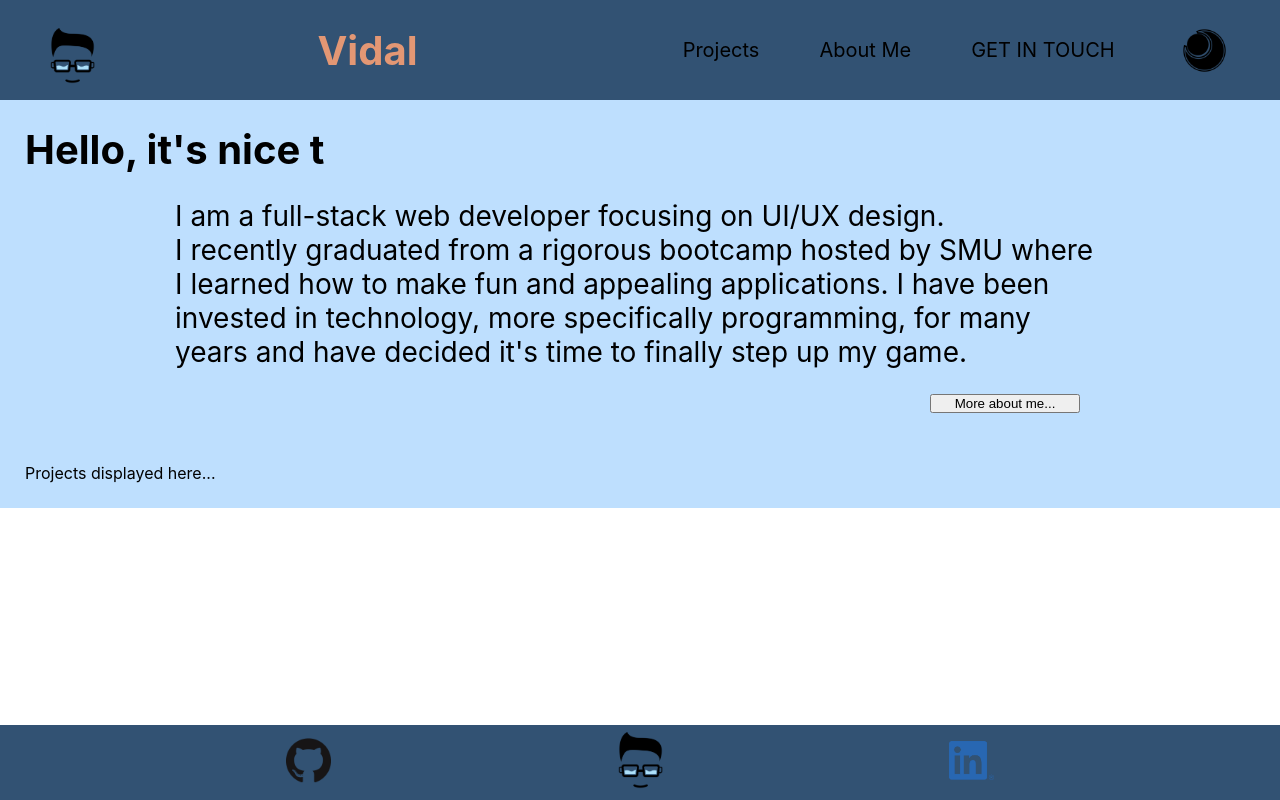
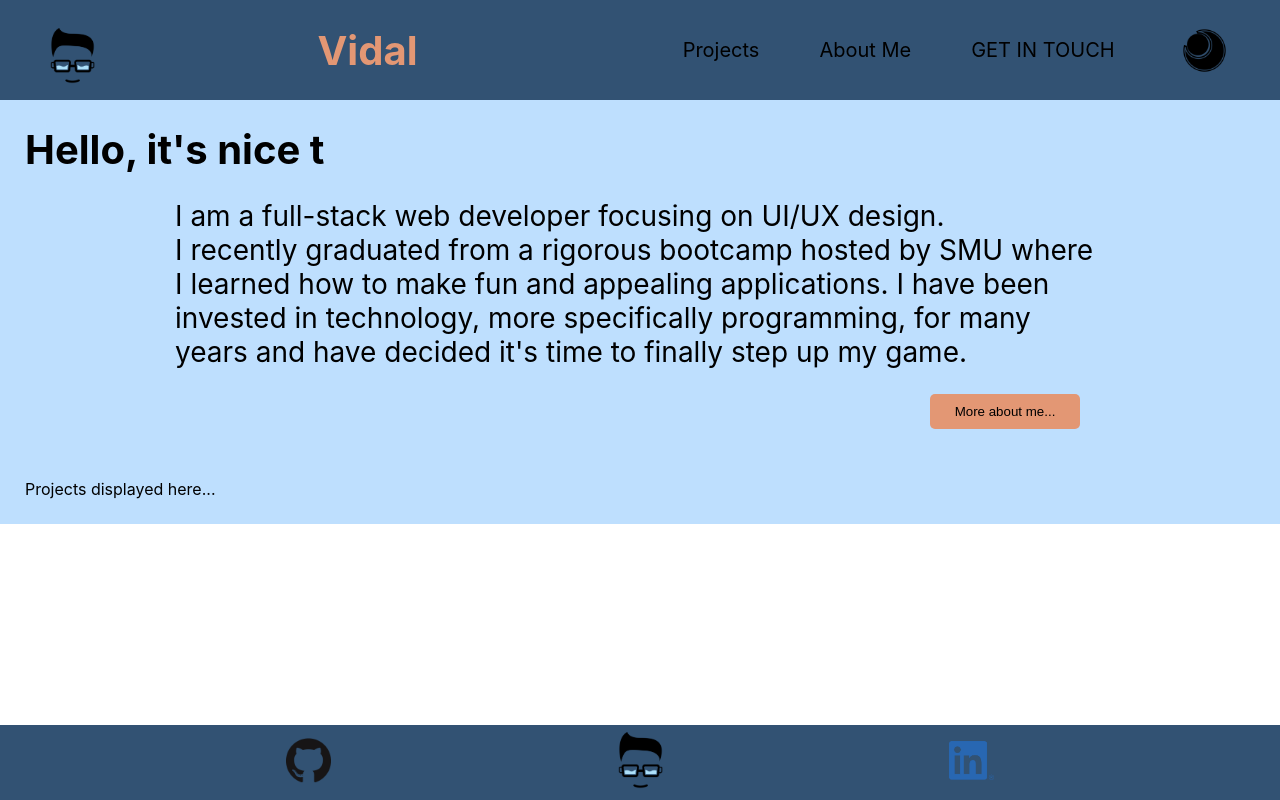
Before and after one commit to Vidalatan/ReactPortfolio, a React (Create React App) app: page / in a window 1280 px wide. Built offline with nearby package versions, Linux system fonts and the light colour scheme.

Commit message:
Update styling

```diff
--- a/src/App.module.css
+++ b/src/App.module.css
@@ -1,4 +1,3 @@
 .setBackdrop {
-  height: 100%;
   transition: 0.7s;
 }
--- a/src/Pages/Main/Components/Intro.js
+++ b/src/Pages/Main/Components/Intro.js
@@ -1,8 +1,12 @@
-import React, {useEffect, useState} from 'react';
+import React, {useContext, useEffect, useState} from 'react';
+import { ThemeContext } from '../../../ContextProviders/Theme/ThemeContext';
+import classify from '../../../utils/classify';
 
 import classes from '../Main.module.css';
 
 export default function Intro() {
+  const { currentStyle } = useContext(ThemeContext);
+
   // Timing Settings (for convenience)
     const highlightInterval = 50;
     const typingInterval = 75;
@@ -81,7 +85,7 @@ export default function Intro() {
         it's time to finally step up my game.
       </p>
 
-      <button className={classes.moreButton}>More about me...</button>
+      <button className={classify(classes.moreButton, currentStyle.altbg, currentStyle.themeText)}>More about me...</button>
     </div>
 
     </>
--- a/src/Pages/Main/Main.module.css
+++ b/src/Pages/Main/Main.module.css
@@ -22,6 +22,9 @@ main {
 
 .moreButton {
   width: 150px;
+  height: 35px;
+  border-style: none;
+  border-radius: 5px;
   align-self: flex-end;
   margin: 25px;
 }
```
